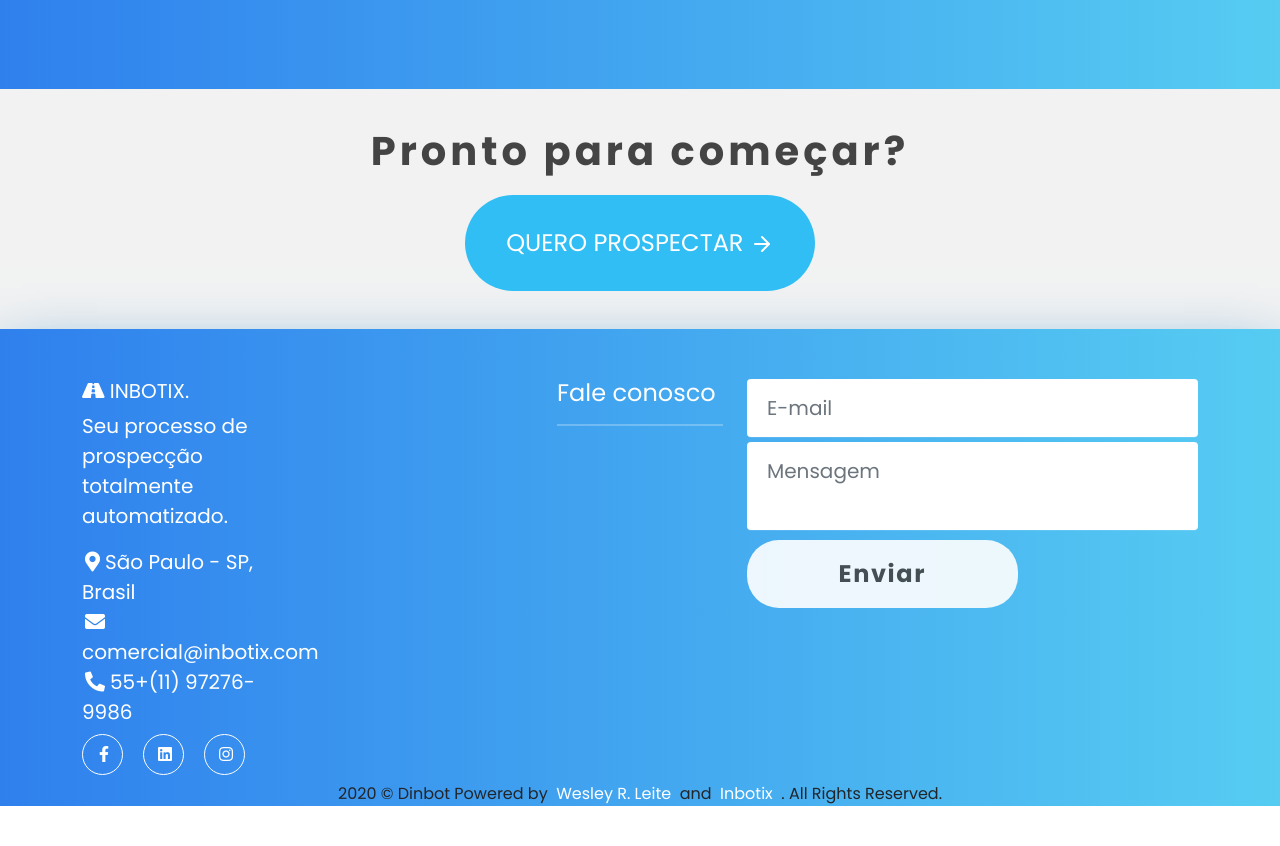
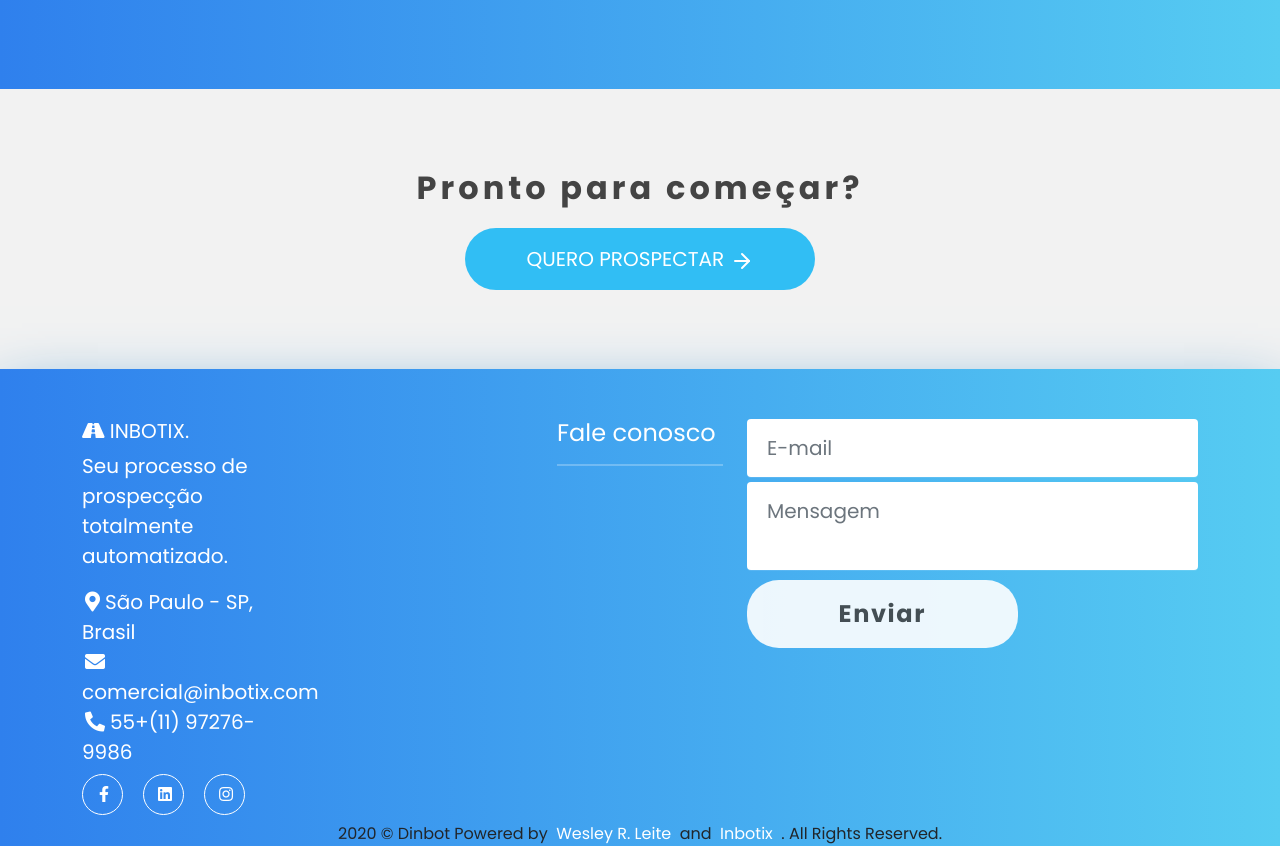
Before and after one commit to taigalvs/lp-dinbotexpress, a plain HTML site: page index.html in a window 1280 px wide. Shown: the part 6500-7346 px from the top of the page. Before the commit the page ends 7306 px from the top, so only its background shows below. Drawn offline with nearby package versions, Linux system fonts and the light colour scheme; a web font is replaced by a local one.

Commit message:
Alteração do tamanho de fonte

```diff
--- a/styles.css
+++ b/styles.css
@@ -661,7 +661,7 @@ footer .form-control {
 }
 
 .call {
-  height: 30vh;
+  height: 35vh;
   display: flex;
   align-items: center;
   justify-content: center;
@@ -677,15 +677,14 @@ footer .form-control {
 .call .btn {
   background: var(--light-blue) !important;
   border-radius: 100px;
-  width: 300px;
   color: var(--white);
   text-align: center;
   font-size: 1.25rem;
   text-transform: uppercase;
   position: relative;
-  width: 300px;
-  line-height: 64px;
+  width: 280px;
   transition: all 0.2s;
+  padding: 15px;
 }
 
 .call .btn:hover {
@@ -1121,10 +1120,10 @@ footer .form-control {
     font-size: 1.5rem;
   }
   .call h2 {
-    font-size: 2.5rem;
+    font-size: 2rem;
   }
   .call .btn {
-    font-size: 1.5rem;
+    font-size: 1.25rem;
     padding: 15px;
     width: 350px;
   }
@@ -1216,10 +1215,10 @@ footer .form-control {
     font-size: 1.5rem;
   }
   .call h2 {
-    font-size: 2.5rem;
+    font-size: 2rem;
   }
   .call .btn {
-    font-size: 1.5rem;
+    font-size: 1.25rem;
     padding: 15px;
     width: 350px;
   }
```
